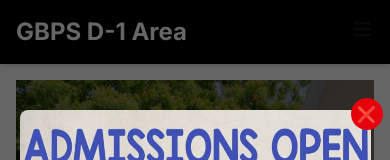
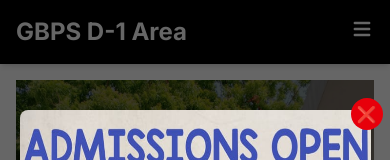
Before and after one commit to Ahmed59195/school-website, a Next.js app: page / in a window 390 px wide. Shown: the top 160 px of the page. Built offline with nearby package versions, Linux system fonts and the light colour scheme.

Commit message:
Header updated

```diff
--- a/app/page.tsx
+++ b/app/page.tsx
@@ -61,10 +61,10 @@ export default function Home() {
         />
         <div className="absolute inset-0 bg-black/40 flex items-center justify-center">
           <div className="text-center text-white px-4">
-            <h1 className="text-4xl md:text-5xl font-bold">
+            <h1 className="text-4xl md:text-5xl font-bold border-black">
               GBPS D-1 Area
             </h1>
-            <p className="mt-2 text-lg md:text-xl">
+            <p className="mt-2 text-lg md:text-xl border-black">
               Inspiring Young Minds — روشن خیال نسل کی تعمیر
             </p>
           </div>
--- a/components/Header.tsx
+++ b/components/Header.tsx
@@ -36,7 +36,7 @@ export default function Header() {
         {/* Mobile Toggle Button */}
         <div className="md:hidden">
           <button onClick={() => setMenuOpen(!menuOpen)}>
-            {menuOpen ? <HiX size={24} /> : <HiMenu size={24} />}
+            {menuOpen ? <HiX className="text-white" size={24} /> : <HiMenu className="text-white" size={24} />}
           </button>
         </div>
       </div>
```
